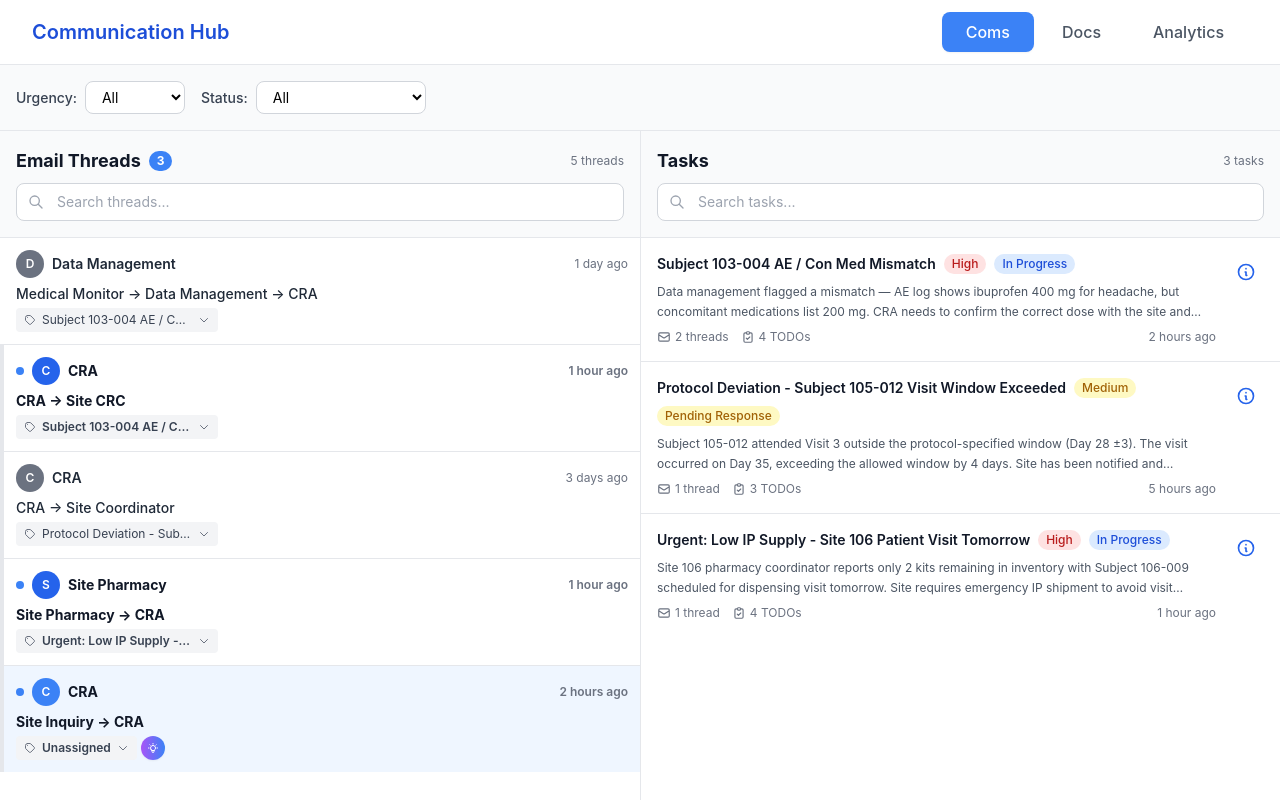
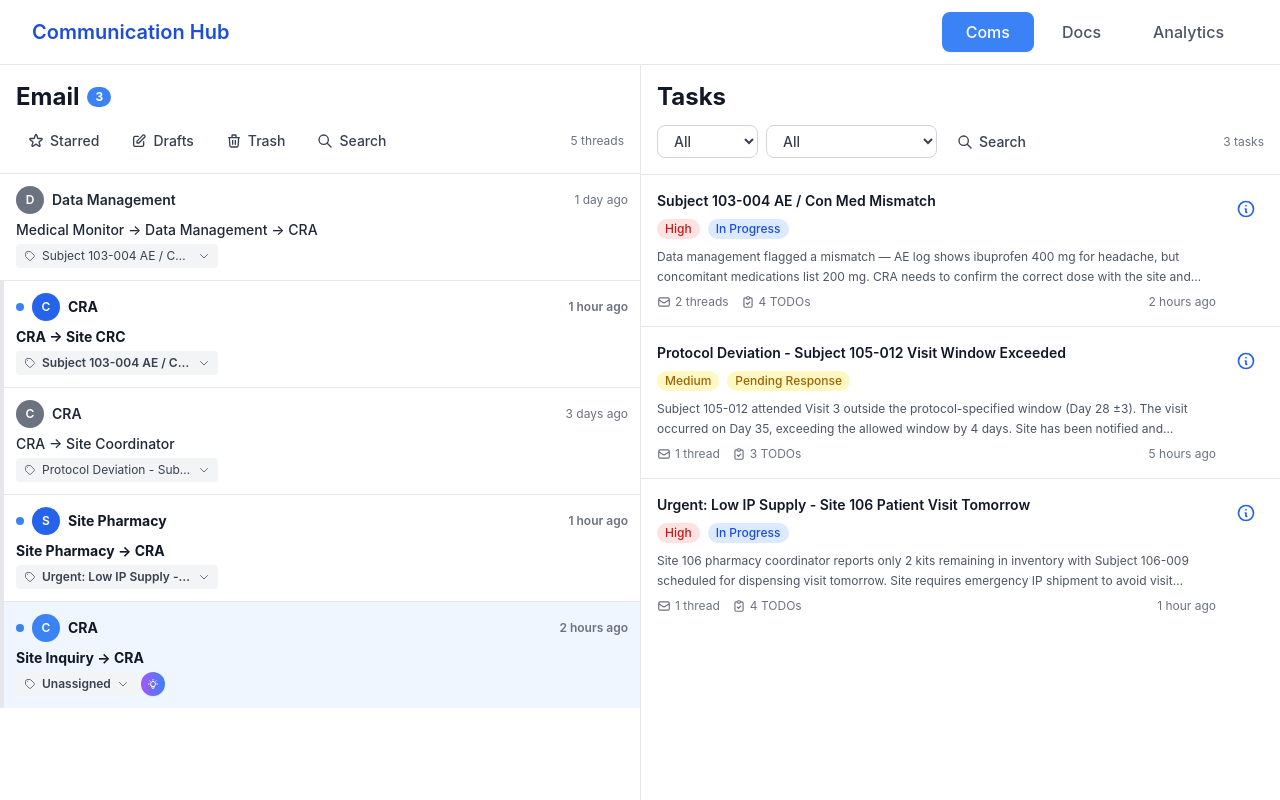
Before and after one commit to Greenwood-Technologies-Org/makora-bio-website, a React (Vite) app: page /demo in a window 1280 px wide. Built offline with nearby package versions, Linux system fonts and the light colour scheme.

Commit message:
UI updates

```diff
--- a/src/components/demo/Coms.jsx
+++ b/src/components/demo/Coms.jsx
@@ -34,6 +34,35 @@ function Coms() {
   const filterOptions = {
     urgency: ["All", "High", "Medium", "Low"],
     status: ["All", "In Progress", "Pending Response", "Resolved", "Blocked"],
+  };
+
+  // Helper functions to get colors for urgency and status
+  const getUrgencyColor = (urgency) => {
+    switch (urgency) {
+      case "High":
+        return "bg-red-100 text-red-700 border-red-300";
+      case "Medium":
+        return "bg-yellow-100 text-yellow-700 border-yellow-300";
+      case "Low":
+        return "bg-green-100 text-green-700 border-green-300";
+      default:
+        return "bg-white text-gray-700 border-gray-300";
+    }
+  };
+
+  const getStatusColor = (status) => {
+    switch (status) {
+      case "In Progress":
+        return "bg-blue-100 text-blue-700 border-blue-300";
+      case "Pending Response":
+        return "bg-yellow-100 text-yellow-700 border-yellow-300";
+      case "Resolved":
+        return "bg-green-100 text-green-700 border-green-300";
+      case "Blocked":
+        return "bg-gray-100 text-gray-700 border-gray-300";
+      default:
+        return "bg-white text-gray-700 border-gray-300";
+    }
   };
 
   const filteredComs = problemsData.filter((com) => {
@@ -1284,41 +1313,15 @@ function Coms() {
       ) : (
         // Inbox View
         <>
-          {/* Filters */}
-          <div className="p-4 border-b border-gray-200 bg-gray-50 flex-shrink-0">
-            <div className="flex flex-wrap gap-4">
-              {Object.entries(filterOptions).map(([filterType, options]) => (
-                <div key={filterType} className="flex items-center gap-2">
-                  <label className="text-sm font-medium text-gray-700 capitalize">
-                    {filterType}:
-                  </label>
-                  <select
-                    value={activeFilters[filterType]}
-                    onChange={(e) =>
-                      handleFilterChange(filterType, e.target.value)
-                    }
-                    className="px-3 py-1.5 border border-gray-300 rounded-lg text-sm focus:outline-none focus:ring-2 focus:ring-primary-500 bg-white"
-                  >
-                    {options.map((option) => (
-                      <option key={option} value={option}>
-                        {option}
-                      </option>
-                    ))}
-                  </select>
-                </div>
-              ))}
-            </div>
-          </div>
-
           {/* Inbox Layout: Email Threads (Left) + Tasks (Right) */}
           <div className="grid grid-cols-1 lg:grid-cols-2 divide-y lg:divide-y-0 lg:divide-x divide-gray-200 flex-1 overflow-hidden">
             {/* Email Threads - Left Panel */}
             <div className="flex flex-col overflow-hidden">
-              <div className="p-4 bg-gray-50 border-b border-gray-200">
-                <div className="flex items-center justify-between mb-2">
+              <div className="p-4 bg-white border-b border-gray-200">
+                <div className="flex items-center justify-between mb-3">
                   <div className="flex items-center gap-2">
-                    <h2 className="text-lg font-bold text-gray-900">
-                      Email Threads
+                    <h2 className="text-2xl font-bold text-gray-900">
+                      Email
                     </h2>
                     {(() => {
                       const unreadCount = filteredThreads.filter(
@@ -1331,54 +1334,39 @@ function Coms() {
                       ) : null;
                     })()}
                   </div>
-                  <p className="text-xs text-gray-500">
+                </div>
+
+                {/* Email Function Buttons */}
+                <div className="flex items-center gap-2 flex-wrap">
+                  <button className="px-3 py-1.5 text-sm font-medium text-gray-700 hover:bg-gray-100 rounded-lg transition-colors flex items-center gap-1.5">
+                    <svg className="w-4 h-4" fill="none" stroke="currentColor" viewBox="0 0 24 24">
+                      <path strokeLinecap="round" strokeLinejoin="round" strokeWidth={2} d="M11.049 2.927c.3-.921 1.603-.921 1.902 0l1.519 4.674a1 1 0 00.95.69h4.915c.969 0 1.371 1.24.588 1.81l-3.976 2.888a1 1 0 00-.363 1.118l1.518 4.674c.3.922-.755 1.688-1.538 1.118l-3.976-2.888a1 1 0 00-1.176 0l-3.976 2.888c-.783.57-1.838-.197-1.538-1.118l1.518-4.674a1 1 0 00-.363-1.118l-3.976-2.888c-.784-.57-.38-1.81.588-1.81h4.914a1 1 0 00.951-.69l1.519-4.674z" />
+                    </svg>
+                    Starred
+                  </button>
+                  <button className="px-3 py-1.5 text-sm font-medium text-gray-700 hover:bg-gray-100 rounded-lg transition-colors flex items-center gap-1.5">
+                    <svg className="w-4 h-4" fill="none" stroke="currentColor" viewBox="0 0 24 24">
+                      <path strokeLinecap="round" strokeLinejoin="round" strokeWidth={2} d="M11 5H6a2 2 0 00-2 2v11a2 2 0 002 2h11a2 2 0 002-2v-5m-1.414-9.414a2 2 0 112.828 2.828L11.828 15H9v-2.828l8.586-8.586z" />
+                    </svg>
+                    Drafts
+                  </button>
+                  <button className="px-3 py-1.5 text-sm font-medium text-gray-700 hover:bg-gray-100 rounded-lg transition-colors flex items-center gap-1.5">
+                    <svg className="w-4 h-4" fill="none" stroke="currentColor" viewBox="0 0 24 24">
+                      <path strokeLinecap="round" strokeLinejoin="round" strokeWidth={2} d="M19 7l-.867 12.142A2 2 0 0116.138 21H7.862a2 2 0 01-1.995-1.858L5 7m5 4v6m4-6v6m1-10V4a1 1 0 00-1-1h-4a1 1 0 00-1 1v3M4 7h16" />
+                    </svg>
+                    Trash
+                  </button>
+                  <button className="px-3 py-1.5 text-sm font-medium text-gray-700 hover:bg-gray-100 rounded-lg transition-colors flex items-center gap-1.5">
+                    <svg className="w-4 h-4" fill="none" stroke="currentColor" viewBox="0 0 24 24">
+                      <path strokeLinecap="round" strokeLinejoin="round" strokeWidth={2} d="M21 21l-6-6m2-5a7 7 0 11-14 0 7 7 0 0114 0z" />
+                    </svg>
+                    Search
+                  </button>
+                  <span className="ml-auto text-xs text-gray-500">
                     {filteredThreads.length} thread
                     {filteredThreads.length !== 1 ? "s" : ""}
                     {selectedProblemId && " for selected problem"}
-                  </p>
-                </div>
-                {/* Thread Search Bar */}
-                <div className="relative">
-                  <svg
-                    className="absolute left-3 top-1/2 transform -translate-y-1/2 w-4 h-4 text-gray-400"
-                    fill="none"
-                    stroke="currentColor"
-                    viewBox="0 0 24 24"
-                  >
-                    <path
-                      strokeLinecap="round"
-                      strokeLinejoin="round"
-                      strokeWidth={2}
-                      d="M21 21l-6-6m2-5a7 7 0 11-14 0 7 7 0 0114 0z"
-                    />
-                  </svg>
-                  <input
-                    type="text"
-                    placeholder="Search threads..."
-                    value={threadSearchTerm}
-                    onChange={(e) => setThreadSearchTerm(e.target.value)}
-                    className="w-full pl-10 pr-3 py-2 border border-gray-300 rounded-lg text-sm focus:outline-none focus:ring-2 focus:ring-primary-500 focus:border-primary-500"
-                  />
-                  {threadSearchTerm && (
-                    <button
-                      onClick={() => setThreadSearchTerm("")}
-                      className="absolute right-3 top-1/2 transform -translate-y-1/2 text-gray-400 hover:text-gray-600"
-                    >
-                      <svg
-                        className="w-4 h-4"
-                        fill="none"
-                        stroke="currentColor"
-                        viewBox="0 0 24 24"
-                      >
-                        <path
-                          strokeLinecap="round"
-                          strokeLinejoin="round"
-                          strokeWidth={2}
-                          d="M6 18L18 6M6 6l12 12"
-                        />
-                      </svg>
-                    </button>
-                  )}
+                  </span>
                 </div>
               </div>
               <div
@@ -1726,56 +1714,45 @@ function Coms() {
 
             {/* Tasks - Right Panel */}
             <div className="flex flex-col overflow-hidden">
-              <div className="p-4 bg-gray-50 border-b border-gray-200">
-                <div className="flex items-center justify-between mb-2">
-                  <h2 className="text-lg font-bold text-gray-900">Tasks</h2>
-                  <p className="text-xs text-gray-500">
+              <div className="p-4 bg-white border-b border-gray-200">
+                <div className="flex items-center justify-between mb-3">
+                  <h2 className="text-2xl font-bold text-gray-900">Tasks</h2>
+                </div>
+
+                {/* Task Function Buttons */}
+                <div className="flex items-center gap-2">
+                  <select
+                    value={activeFilters.urgency}
+                    onChange={(e) => handleFilterChange('urgency', e.target.value)}
+                    className={`px-3 py-1.5 border rounded-lg text-sm font-medium focus:outline-none focus:ring-2 focus:ring-primary-500 ${getUrgencyColor(activeFilters.urgency)}`}
+                  >
+                    {filterOptions.urgency.map((option) => (
+                      <option key={option} value={option}>
+                        {option}
+                      </option>
+                    ))}
+                  </select>
+                  <select
+                    value={activeFilters.status}
+                    onChange={(e) => handleFilterChange('status', e.target.value)}
+                    className={`px-3 py-1.5 border rounded-lg text-sm font-medium focus:outline-none focus:ring-2 focus:ring-primary-500 ${getStatusColor(activeFilters.status)}`}
+                  >
+                    {filterOptions.status.map((option) => (
+                      <option key={option} value={option}>
+                        {option}
+                      </option>
+                    ))}
+                  </select>
+                  <button className="px-3 py-1.5 text-sm font-medium text-gray-700 hover:bg-gray-100 rounded-lg transition-colors flex items-center gap-1.5">
+                    <svg className="w-4 h-4" fill="none" stroke="currentColor" viewBox="0 0 24 24">
+                      <path strokeLinecap="round" strokeLinejoin="round" strokeWidth={2} d="M21 21l-6-6m2-5a7 7 0 11-14 0 7 7 0 0114 0z" />
+                    </svg>
+                    Search
+                  </button>
+                  <span className="ml-auto text-xs text-gray-500">
                     {filteredProblems.length} task
                     {filteredProblems.length !== 1 ? "s" : ""}
-                  </p>
-                </div>
-                {/* Task Search Bar */}
-                <div className="relative">
-                  <svg
-                    className="absolute left-3 top-1/2 transform -translate-y-1/2 w-4 h-4 text-gray-400"
-                    fill="none"
-                    stroke="currentColor"
-                    viewBox="0 0 24 24"
-                  >
-                    <path
-                      strokeLinecap="round"
-                      strokeLinejoin="round"
-                      strokeWidth={2}
-                      d="M21 21l-6-6m2-5a7 7 0 11-14 0 7 7 0 0114 0z"
-                    />
-                  </svg>
-                  <input
-                    type="text"
-                    placeholder="Search tasks..."
-                    value={problemSearchTerm}
-                    onChange={(e) => setProblemSearchTerm(e.target.value)}
-                    className="w-full pl-10 pr-3 py-2 border border-gray-300 rounded-lg text-sm focus:outline-none focus:ring-2 focus:ring-primary-500 focus:border-primary-500"
-                  />
-                  {problemSearchTerm && (
-                    <button
-                      onClick={() => setProblemSearchTerm("")}
-                      className="absolute right-3 top-1/2 transform -translate-y-1/2 text-gray-400 hover:text-gray-600"
-                    >
-                      <svg
-                        className="w-4 h-4"
-                        fill="none"
-                        stroke="currentColor"
-                        viewBox="0 0 24 24"
-                      >
-                        <path
-                          strokeLinecap="round"
-                          strokeLinejoin="round"
-                          strokeWidth={2}
-                          d="M6 18L18 6M6 6l12 12"
-                        />
-                      </svg>
-                    </button>
-                  )}
+                  </span>
                 </div>
               </div>
               <div
@@ -1825,10 +1802,10 @@ function Coms() {
                             className="flex-1 cursor-pointer"
                             onClick={() => handleProblemClick(com.id)}
                           >
+                            <h3 className="text-sm font-semibold text-gray-900 mb-2">
+                              {com.subject}
+                            </h3>
                             <div className="flex items-center gap-2 mb-2 flex-wrap">
-                              <h3 className="text-sm font-semibold text-gray-900">
-                                {com.subject}
-                              </h3>
                               <span
                                 className={`px-2 py-0.5 text-xs rounded-full font-medium ${
                                   com.urgency === "High"
```
